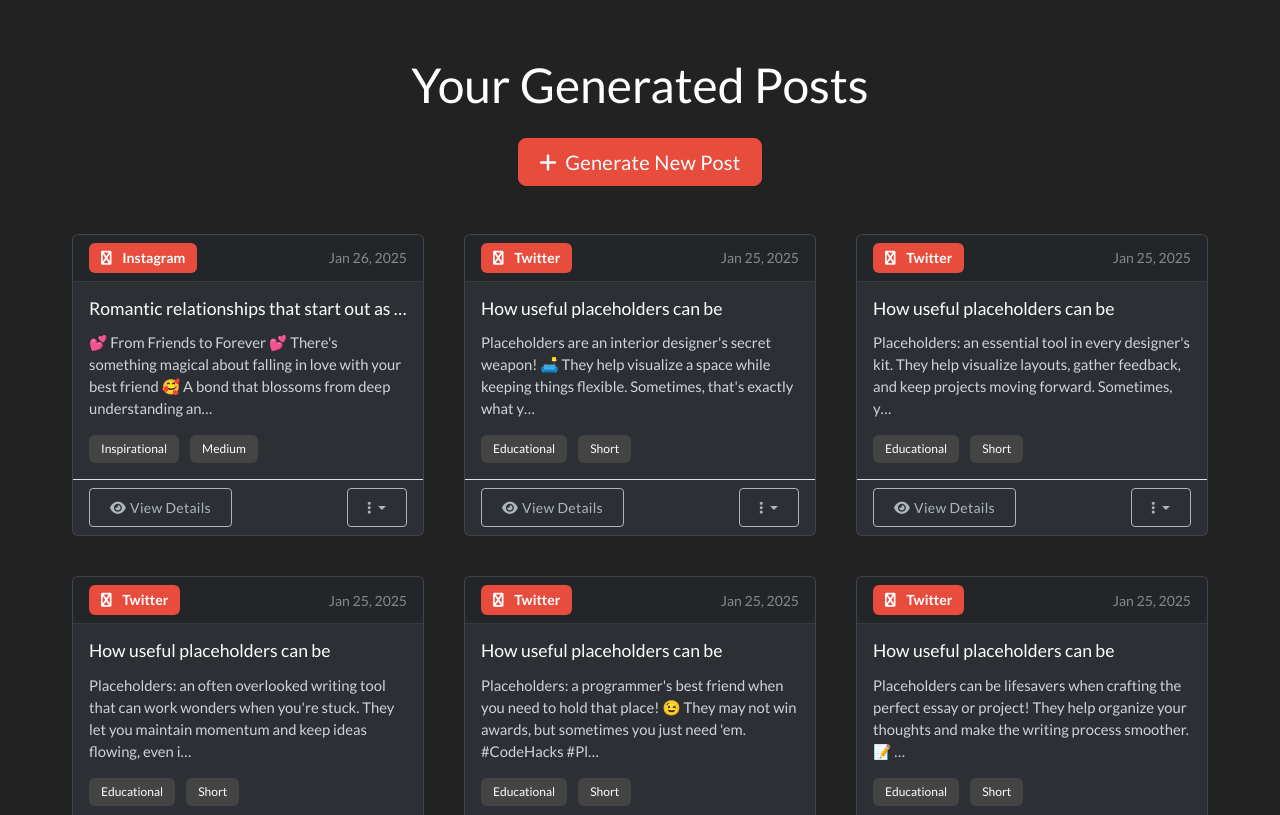
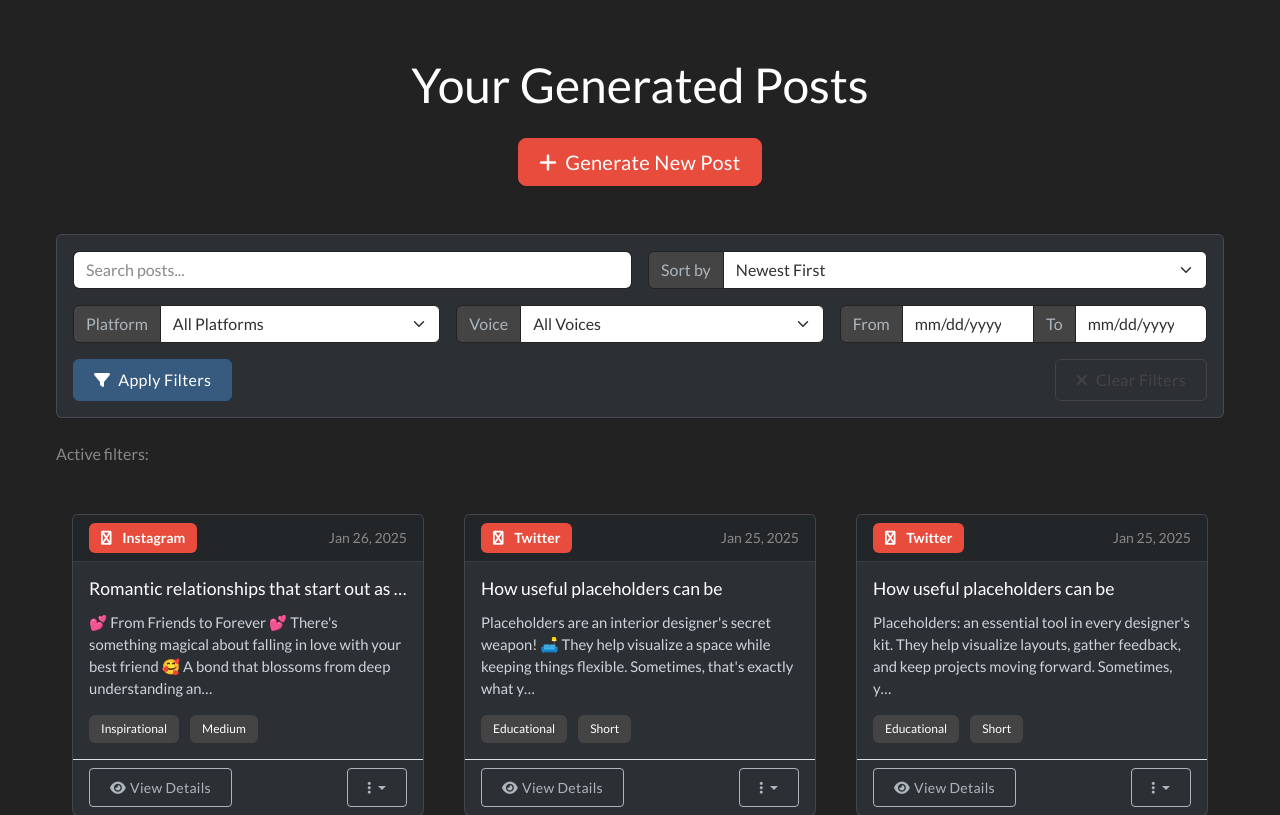
Before and after one commit to zerias52/capstone, a Django app: page /generator/?page=1 in a window 1280 px wide. Shown: the part 69-884 px from the top of the page. Run offline with Django 5.2, Linux system fonts and the light colour scheme; a user stored in the database is signed in; data comes from the database, SQL or seed files in the repository; both versions use the stored data as it was after the commit.

Commit message:
Added search and filters to post list

```diff
--- a/generator/forms.py
+++ b/generator/forms.py
@@ -61,3 +61,43 @@ class GeneratePostForm(forms.ModelForm):
             'key_points': 'Key Points/Keywords',
             'post_length': 'Post Length'
         }
+
+class SearchFilterForm(forms.Form):
+    search = forms.CharField(required=False, widget=forms.TextInput(attrs={
+        'class': 'form-control',
+        'placeholder': 'Search posts...'
+    }))
+    platform = forms.ChoiceField(
+        choices=[('', 'All Platforms')] + GeneratedPost.PLATFORM_CHOICES,
+        required=False,
+        widget=forms.Select(attrs={'class': 'form-select'})
+    )
+    voice = forms.ChoiceField(
+        choices=[('', 'All Voices')] + GeneratedPost.VOICE_CHOICES,
+        required=False,
+        widget=forms.Select(attrs={'class': 'form-select'})
+    )
+    date_from = forms.DateField(
+        required=False,
+        widget=forms.DateInput(attrs={
+            'class': 'form-control',
+            'type': 'date'
+        })
+    )
+    date_to = forms.DateField(
+        required=False,
+        widget=forms.DateInput(attrs={
+            'class': 'form-control',
+            'type': 'date'
+        })
+    )
+    sort = forms.ChoiceField(
+        choices=[
+            ('-created_on', 'Newest First'),
+            ('created_on', 'Oldest First'),
+            ('content_topic', 'Topic A-Z'),
+            ('-content_topic', 'Topic Z-A'),
+        ],
+        required=False,
+        widget=forms.Select(attrs={'class': 'form-select'})
+    )
--- a/generator/views.py
+++ b/generator/views.py
@@ -1,20 +1,59 @@
-from django.views.generic import ListView, DetailView, CreateView, UpdateView, DeleteView
+from django.views.generic import ListView, DetailView, CreateView, DeleteView
+from django.db.models import Q
 from django.contrib.auth.mixins import LoginRequiredMixin
 from django.urls import reverse_lazy
 from django.shortcuts import redirect
 from .models import GeneratedPost
-from .forms import GeneratePostForm
+from .forms import GeneratePostForm, SearchFilterForm
 from .services import generate_social_post
 
 # Create your views here.
-class PostListView(ListView):
+class PostListView(LoginRequiredMixin, ListView):
     template_name = "generator/post_list.html"
     model = GeneratedPost
     context_object_name = "post_list"
     paginate_by = 10
 
     def get_queryset(self):
-        return GeneratedPost.objects.filter(user=self.request.user).order_by('-created_on')
+        queryset = GeneratedPost.objects.filter(user=self.request.user)
+
+        # Search functionality
+        search_query = self.request.GET.get('search', '')
+        if search_query:
+            queryset = queryset.filter(
+                Q(content_topic__icontains=search_query) |
+                Q(content__icontains=search_query) |
+                Q(key_points__icontains=search_query)
+            )
+
+        # Filter by platform
+        platform = self.request.GET.get('platform', '')
+        if platform:
+            queryset = queryset.filter(platform=platform)
+
+        # Filter by brand voice
+        voice = self.request.GET.get('voice', '')
+        if voice:
+            queryset = queryset.filter(brand_voice=voice)
+
+        # Filter by date range
+        date_from = self.request.GET.get('date_from', '')
+        date_to = self.request.GET.get('date_to', '')
+        if date_from:
+            queryset = queryset.filter(created_on__gte=date_from)
+        if date_to:
+            queryset = queryset.filter(created_on__lte=date_to)
+
+        # Sort functionality
+        sort_by = self.request.GET.get('sort', '-created_on')
+        queryset = queryset.order_by(sort_by)
+
+        return queryset
+
+    def get_context_data(self, **kwargs):
+        context = super().get_context_data(**kwargs)
+        context['search_form'] = SearchFilterForm(self.request.GET)
+        return context
 
 class PostCreateView(LoginRequiredMixin, CreateView):
     model = GeneratedPost
--- a/templates/generator/post_list.html
+++ b/templates/generator/post_list.html
@@ -18,6 +18,94 @@
             </a>
         </div>
     </div>
+
+    <div class="filter-section mb-4">
+        <div class="card">
+            <div class="card-body">
+                <form method="get" class="post-filter-form" id="filterForm">
+                    <div class="row g-3">
+                        <!-- Search Bar -->
+                        <div class="col-md-6">
+                            {{ search_form.search }}
+                        </div>
+
+                        <!-- Sort Dropdown -->
+                        <div class="col-md-6">
+                            <div class="input-group">
+                                <span class="input-group-text">Sort by</span>
+                                {{ search_form.sort }}
+                            </div>
+                        </div>
+
+                        <!-- Platform Filter -->
+                        <div class="col-md-4">
+                            <div class="input-group">
+                                <span class="input-group-text">Platform</span>
+                                {{ search_form.platform }}
+                            </div>
+                        </div>
+
+                        <!-- Voice Filter -->
+                        <div class="col-md-4">
+                            <div class="input-group">
+                                <span class="input-group-text">Voice</span>
+                                {{ search_form.voice }}
+                            </div>
+                        </div>
+
+                        <!-- Date Range -->
+                        <div class="col-md-4">
+                            <div class="input-group">
+                                <span class="input-group-text">From</span>
+                                {{ search_form.date_from }}
+                                <span class="input-group-text">To</span>
+                                {{ search_form.date_to }}
+                            </div>
+                        </div>
+                    </div>
+
+                    <div class="mt-3 d-flex justify-content-between">
+                        <button type="submit" class="btn btn-primary">
+                            <i class="fas fa-filter me-2"></i>Apply Filters
+                        </button>
+                        <a href="{% url 'generator:post-list' %}" class="btn btn-outline-secondary">
+                            <i class="fas fa-times me-2"></i>Clear Filters
+                        </a>
+                    </div>
+                </form>
+            </div>
+        </div>
+    </div>
+
+    {% if request.GET %}
+    <div class="active-filters mb-4">
+        <div class="d-flex align-items-center gap-2 flex-wrap">
+            <span class="text-muted">Active filters:</span>
+            {% if request.GET.search %}
+                <span class="badge bg-primary">Search: {{ request.GET.search }}</span>
+            {% endif %}
+            {% if request.GET.platform %}
+                <span class="badge bg-primary">Platform:
+                    {% for value, label in search_form.platform.field.choices %}
+                        {% if value == request.GET.platform %}{{ label }}{% endif %}
+                    {% endfor %}
+                </span>
+            {% endif %}
+            {% if request.GET.voice %}
+                <span class="badge bg-primary">Voice:
+                    {% for value, label in search_form.voice.field.choices %}
+                        {% if value == request.GET.voice %}{{ label }}{% endif %}
+                    {% endfor %}
+                </span>
+            {% endif %}
+            {% if request.GET.date_from or request.GET.date_to %}
+                <span class="badge bg-primary">
+                    Date: {{ request.GET.date_from|default:"Any" }} to {{ request.GET.date_to|default:"Any" }}
+                </span>
+            {% endif %}
+        </div>
+    </div>
+    {% endif %}
 
     <!-- Posts Grid -->
     <div class="posts-grid">
```
Also changed, not shown: db.sqlite3.
